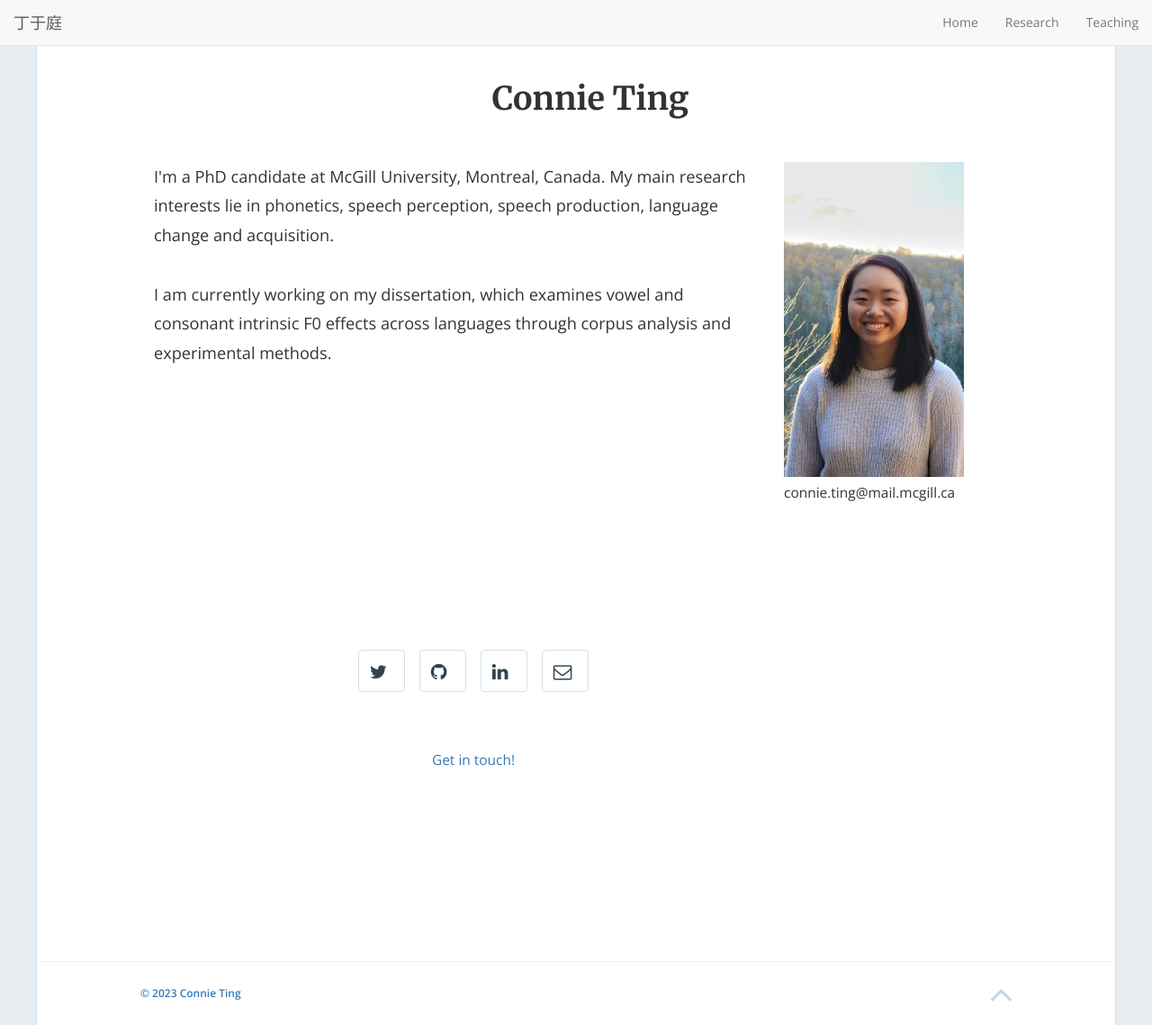
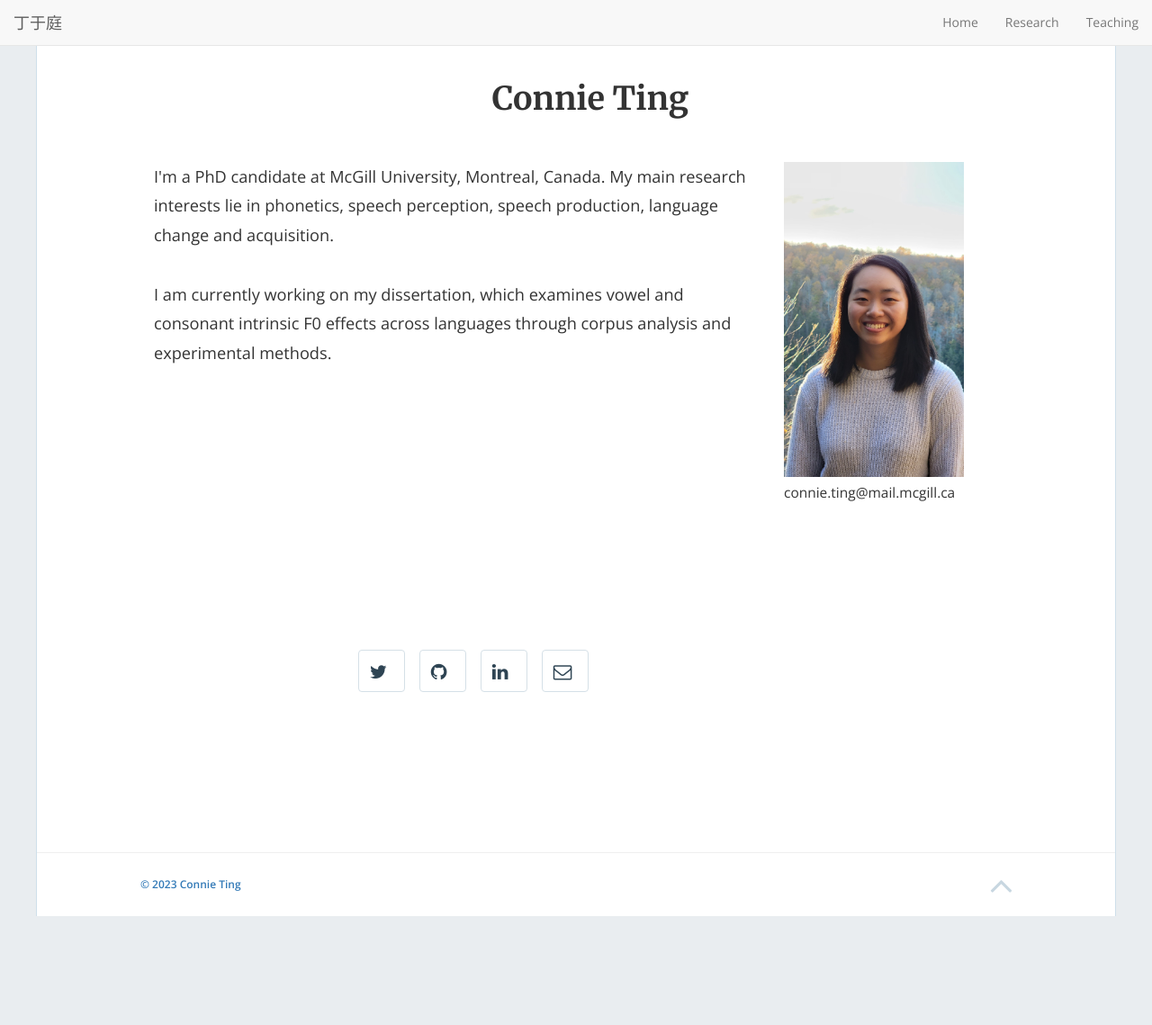
Before and after one commit to connieting/connieting.github.io, a Jekyll site: the page built from index.html, in a window 1280 px wide and 1139 px high. Shown: the whole window at 90% size. Built offline with Jekyll 4.4.1, drawn with Linux system fonts in a browser that asks for light colours; nearby versions of some CDN libraries.

Commit message:
Update home-hero.html
removing get in touch email form

```diff
--- a/_includes/home-hero.html
+++ b/_includes/home-hero.html
@@ -49,12 +49,6 @@
               <a href="mailto:{{ site.email }}"><button class="btn btn-default btn-lg"><i class="fa fa-envelope-o fa-lg fa-fw""></i></button></a>
             {% endif %}
 
-              <p class="text-center">
-                {% if site.enable_contact == true %}
-                {% include contact.html %}
-                {% include contact-modal.html %}
-                {% endif %}
-              </p>
 
           </div>
         </div>
```
